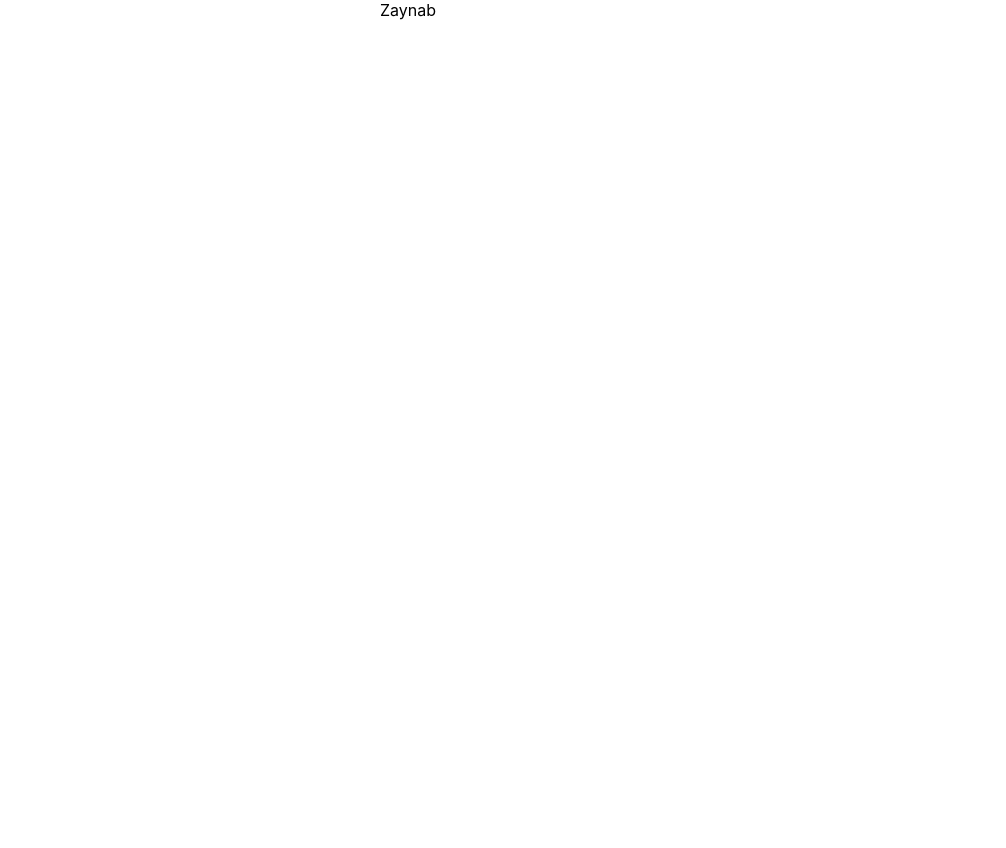
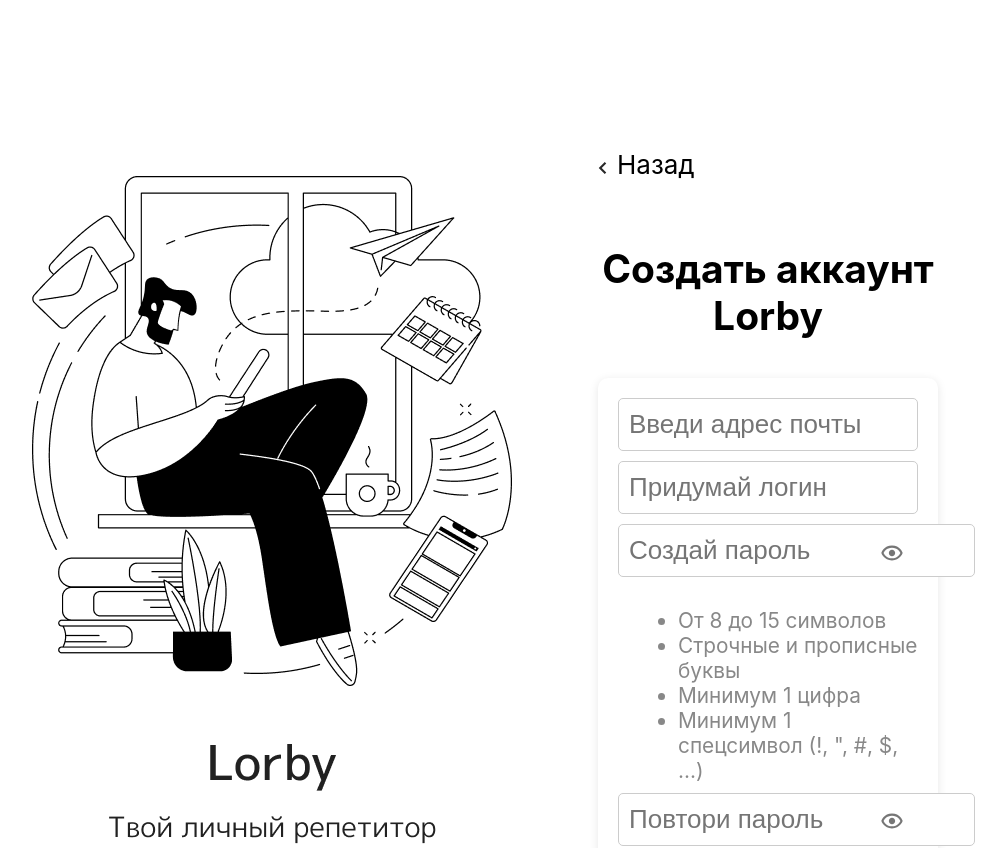
Before and after one commit to yernar-tursyn/neobis-front-auth, a React (Create React App) app: page / in a window 1280 px wide. Shown: the top 848 px of the page, without its empty margins (232-1238 px from the left). Before the commit the page ends 800 px from the top, so only its background shows below. Built offline with nearby package versions, Linux system fonts and the light colour scheme.

Commit message:
feat: add layout

```diff
--- a/src/App.css
+++ b/src/App.css
@@ -7,6 +7,10 @@
   pointer-events: none;
 }
 
+p {
+  color: black;
+}
+
 @media (prefers-reduced-motion: no-preference) {
   .App-logo {
     animation: App-logo-spin infinite 20s linear;
@@ -14,10 +18,7 @@
 }
 
 .App-header {
-  background-color: #282c34;
-  min-height: 100vh;
   display: flex;
-  flex-direction: column;
   align-items: center;
   justify-content: center;
   font-size: calc(10px + 2vmin);
@@ -36,3 +37,87 @@
     transform: rotate(360deg);
   }
 }
+
+.lorby-background img {
+  width: 100%;
+  height: auto;
+}
+
+.back-btn {
+  display: flex;
+  align-items: center;
+  cursor: pointer;
+  margin-top: 20px;
+  color: white;
+}
+
+.back-btn p {
+  margin-left: 10px;
+  color: black;
+}
+
+.auth-create {
+  margin-top: 20px;
+  text-align: center;
+  font-size: 1.5em;
+  font-weight: bold;
+  color: white;
+}
+
+.form-container {
+  background: white;
+  padding: 20px;
+  border-radius: 10px;
+  box-shadow: 0 2px 10px rgba(0, 0, 0, 0.1);
+  width: 300px;
+  margin-top: 20px;
+}
+
+.form-container form {
+  display: flex;
+  flex-direction: column;
+}
+
+.form-container input {
+  padding: 10px;
+  margin-bottom: 10px;
+  border: 1px solid #ccc;
+  border-radius: 5px;
+  font-size: 1em;
+}
+
+.password-input {
+  display: flex;
+  align-items: center;
+  position: relative;
+}
+
+.password-input input {
+  flex: 1;
+}
+
+.show-password {
+  position: absolute;
+  right: 10px;
+  cursor: pointer;
+}
+
+.password-requirements {
+  font-size: 0.8em;
+  color: #888;
+  margin-bottom: 10px;
+  text-align: left;
+}
+
+.password-requirements li {
+  margin-left: 20px;
+}
+
+button {
+  padding: 10px;
+  background-color: #ccc;
+  border: none;
+  border-radius: 5px;
+  cursor: pointer;
+  font-size: 1em;
+}
--- a/src/App.js
+++ b/src/App.js
@@ -1,9 +1,46 @@
 import './App.css';
+import { ArrowLeft } from './assets/icons/ArrowLeft';
+import { EyeIcon } from './assets/icons/EyeIcon.tsx';
+import lorbyImage from './assets/images/lorby-background.png';
 
 function App() {
   return (
     <div className="App">
-      Zaynab
+      <header className="App-header">
+        <div className='lorby-background'>
+          <img src={lorbyImage} alt="Lorby background" />
+        </div>
+        <div className='auth-container'>
+          <div className='back-btn'>
+            <ArrowLeft />
+            <p>Назад</p>
+          </div>
+          <div className='auth-create'>
+            <p>Создать аккаунт <br /> Lorby</p>
+          </div>
+          <div className='form-container'>
+            <form>
+              <input type="email" placeholder="Введи адрес почты" />
+              <input type="text" placeholder="Придумай логин" />
+              <div className="password-input">
+                <input type="password" placeholder="Создай пароль" />
+                <span className="show-password"><EyeIcon/></span>
+              </div>
+              <ul className="password-requirements">
+                <li>От 8 до 15 символов</li>
+                <li>Строчные и прописные буквы</li>
+                <li>Минимум 1 цифра</li>
+                <li>Минимум 1 спецсимвол (!, ", #, $, ...)</li>
+              </ul>
+              <div className="password-input">
+                <input type="password" placeholder="Повтори пароль" />
+                <span className="show-password"><EyeIcon/></span>
+              </div>
+              <button type="submit">Далее</button>
+            </form>
+          </div>
+        </div>
+      </header>
     </div>
   );
 }
--- /dev/null
+++ b/src/assets/icons/ArrowLeft.jsx
@@ -0,0 +1,11 @@
+import React from 'react'
+
+export const ArrowLeft = () => {
+  return (
+    <div>
+        <svg width="9" height="13" viewBox="0 0 9 13" fill="none" xmlns="http://www.w3.org/2000/svg">
+            <path d="M6.76074 0.984863L0.75 6.9956L6.76074 13.0063L8.25 11.5171L3.72851 6.9956L8.25 2.47412L6.76074 0.984863Z" fill="#292929"/>
+        </svg>
+    </div>
+  )
+}
--- /dev/null
+++ b/src/assets/icons/EyeIcon.tsx
@@ -0,0 +1,12 @@
+import React from 'react'
+
+export const EyeIcon = () => {
+  return (
+    <div>
+        <svg width="32" height="32" viewBox="0 0 32 32" fill="none" xmlns="http://www.w3.org/2000/svg">
+            <path d="M16 12.8171C15.1575 12.8227 14.3512 13.1598 13.7555 13.7555C13.1598 14.3512 12.8227 15.1575 12.8171 15.9999C12.8171 17.742 14.2579 19.1827 16 19.1827C17.7409 19.1827 19.1828 17.742 19.1828 15.9999C19.1828 14.2589 17.7409 12.8171 16 12.8171Z" fill="#767676"/>
+            <path d="M15.9999 8.57324C7.90178 8.57324 5.46799 15.5934 5.44571 15.6645L5.33325 15.9998L5.44465 16.335C5.46799 16.4061 7.90178 23.4263 15.9999 23.4263C24.0981 23.4263 26.5318 16.4061 26.5541 16.335L26.6666 15.9998L26.5552 15.6645C26.5318 15.5934 24.0981 8.57324 15.9999 8.57324ZM15.9999 21.3044C10.3228 21.3044 8.12352 17.2241 7.59093 15.9998C8.12564 14.7712 10.326 10.6951 15.9999 10.6951C21.677 10.6951 23.8763 14.7755 24.4089 15.9998C23.8742 17.2283 21.6738 21.3044 15.9999 21.3044Z" fill="#767676"/>
+        </svg>
+    </div>
+  )
+}
```
Also changed, not shown: src/assets/images/lorby-background.png (added).
